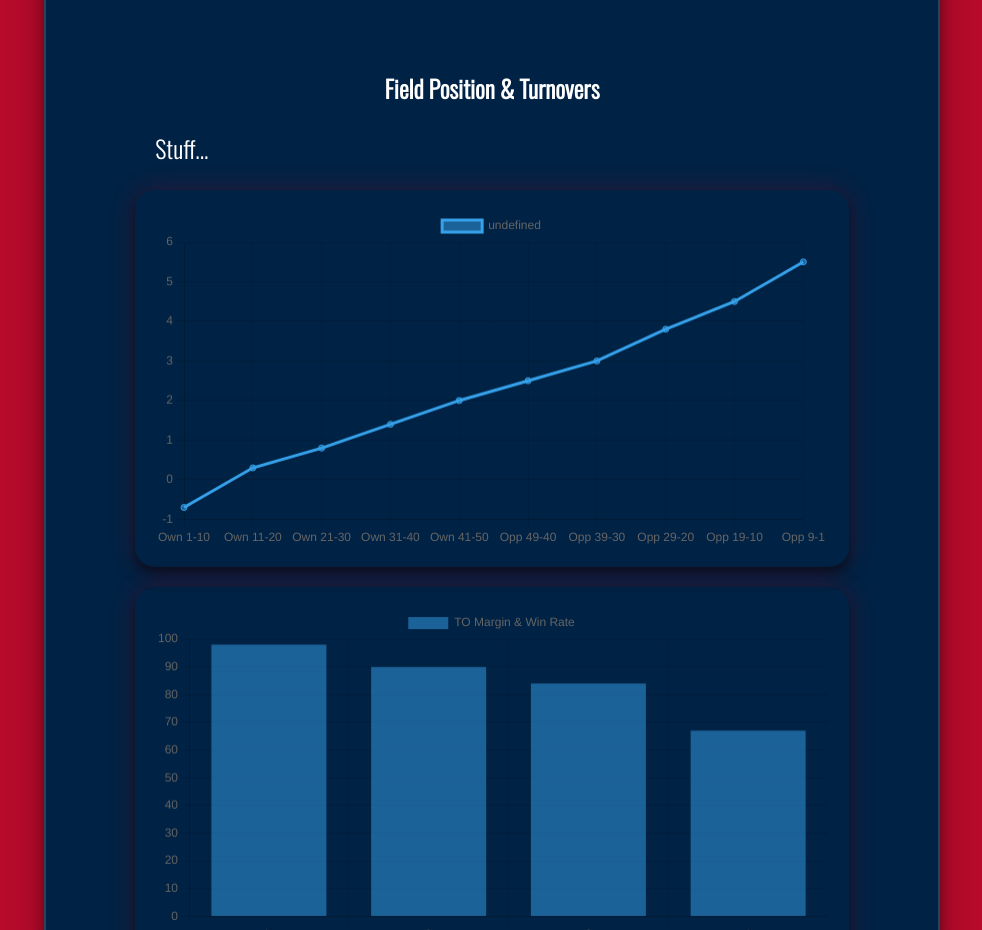
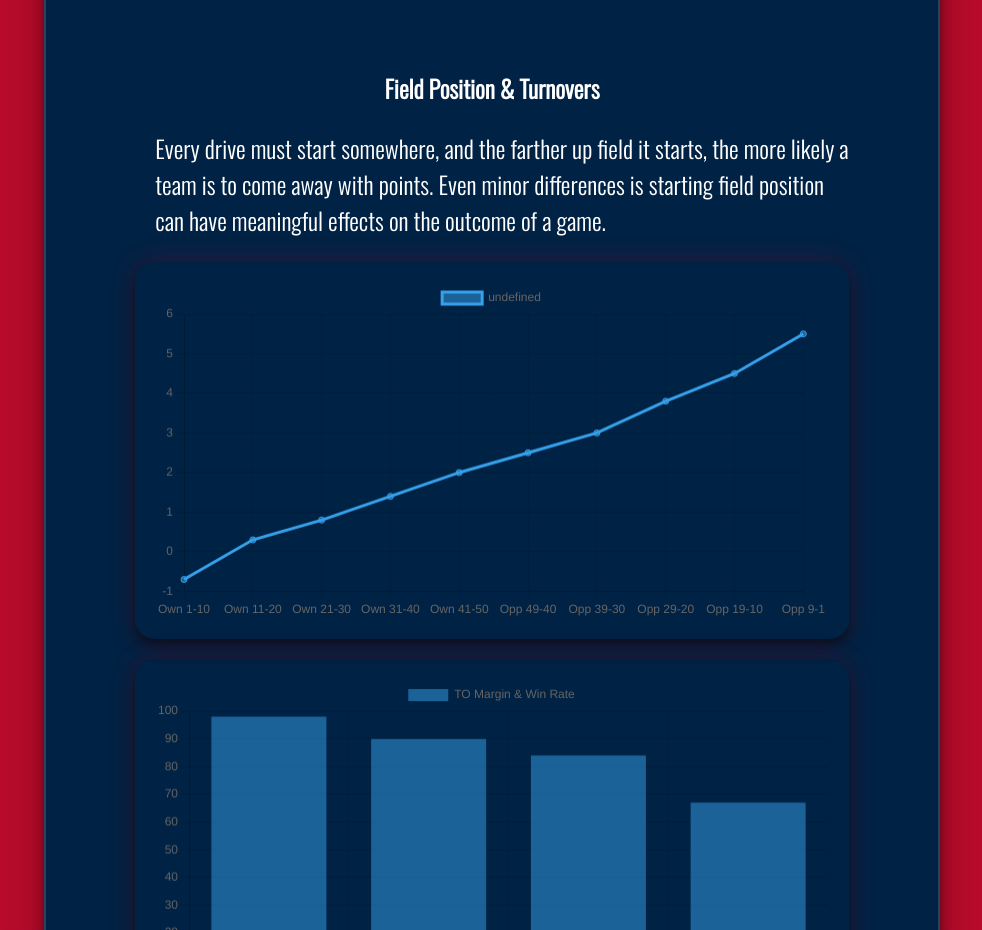
Before and after one commit to DASJK32/NFL-Website, a plain HTML site: page mywebsite.html in a window 1280 px wide. Shown: the part 1340-2270 px from the top of the page, without its empty margins (148-1130 px from the left). Drawn offline with nearby package versions, Linux system fonts and the light colour scheme.

Commit message:
dummy commit

```diff
--- a/mywebsite.html
+++ b/mywebsite.html
@@ -52,7 +52,7 @@
                 </div><br><br><br>
                 <div>
                     <h1 id="section1">Field Position & Turnovers</h1>
-                    <p>Stuff...</p>
+                    <p>Every drive must start somewhere, and the farther up field it starts, the more likely a team is to come away with points. Even minor differences is starting field position can have meaningful effects on the outcome of a game. </p>
                     <div class="chart">
                         <canvas id="FPtoEP"></canvas>
                         <script>
```
